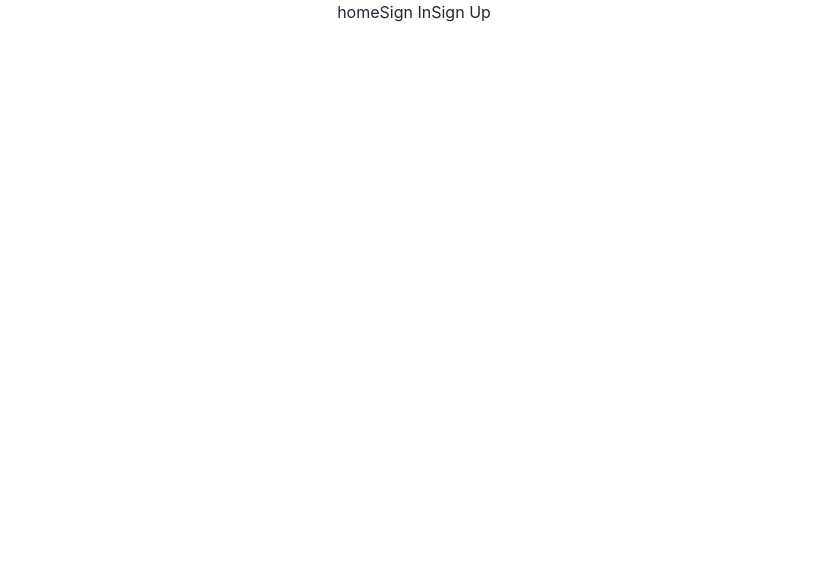
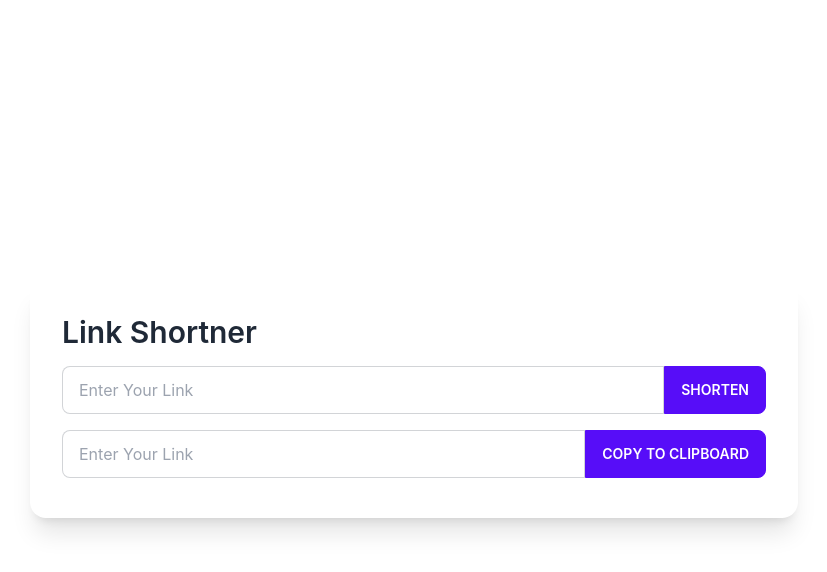
Before and after one commit to devmhimran/link-shortner, a React (Create React App) app in the folder link-shortner/: page / in a window 1280 px wide. Shown: the top 572 px of the page, without its empty margins (226-1053 px from the left). Built offline with nearby package versions, Linux system fonts and the light colour scheme.

Commit message:
Update Sign In option Update HomePage

```diff
--- a/link-shortner/package.json
+++ b/link-shortner/package.json
@@ -8,6 +8,7 @@
     "@testing-library/user-event": "^13.5.0",
     "daisyui": "^2.15.2",
     "react": "^18.1.0",
+    "react-copy-to-clipboard": "^5.1.0",
     "react-dom": "^18.1.0",
     "react-firebase-hooks": "^5.0.3",
     "react-hot-toast": "^2.2.0",
--- a/link-shortner/src/App.js
+++ b/link-shortner/src/App.js
@@ -7,7 +7,7 @@ import Home from './Component/Home/Home';
 
 function App() {
   return (
-    <div className="App">
+    <div className="">
         <Routes>
         <Route path="/" element={<Home></Home>} />
         <Route path="/signin" element={<SignIn></SignIn>} />
--- a/link-shortner/src/Component/Home/Home.js
+++ b/link-shortner/src/Component/Home/Home.js
@@ -2,11 +2,30 @@ import React from 'react';
 import { Link } from 'react-router-dom';
 
 const Home = () => {
+    const handleLink = (e) => {
+        e.preventDefault();
+        const link = e.target.inputLink.value;
+        console.log(link);
+    }
     return (
-        <div>
-            home
-            <Link to='/signin'>Sign In</Link>
-            <Link to='/signup'>Sign Up</Link>
+        <div className='container mx-auto w-full h-screen flex items-center'>
+            <div className="card shadow-xl w-3/5 mx-auto">
+                <div className="card-body">
+                    <h1 className='text-3xl font-semibold'>Link Shortner</h1>
+                    <form onSubmit={handleLink}>
+                        <div className="form-control">
+                            <label className="input-group my-2">
+                                <input name='inputLink' type="text" placeholder="Enter Your Link" className="input input-bordered w-full" />
+                                <button className='btn btn-primary'>Shorten</button>
+                            </label>
+                            <label className="input-group my-2">
+                                <input type="text" placeholder="Enter Your Link" className="input input-bordered w-full" />
+                                <button className='btn btn-primary'>Copy to clipboard</button>
+                            </label>
+                        </div>
+                    </form>
+                </div>
+            </div>
         </div>
     );
 };
--- a/link-shortner/src/Component/SignIn/SignIn.js
+++ b/link-shortner/src/Component/SignIn/SignIn.js
@@ -19,7 +19,7 @@ const SignIn = () => {
                         <small className='text-left'>Password</small>
                         <input type="password" name='password' placeholder="Enter your password" class="input input-bordered w-full max-w-xs my-2" />
                         <input type="submit" class="btn btn-secondary my-2" value='Sign in' />
-                        <small>Please register <Link to='/signup'></Link ></small>
+                        <div><Link to='/signup'>Please register</Link ></div>
                     </form>
                 </div>
             </div>
--- a/link-shortner/src/Component/SignUp/SignUp.js
+++ b/link-shortner/src/Component/SignUp/SignUp.js
@@ -1,11 +1,22 @@
 import React from 'react';
+import auth from '../firebase.init';
+import { useCreateUserWithEmailAndPassword } from 'react-firebase-hooks/auth';
 
 const SignUp = () => {
+    const [
+        createUserWithEmailAndPassword,
+        user,
+        loading,
+        error,
+      ] = useCreateUserWithEmailAndPassword(auth);
+
+
+
     return (
         <div className='container mx-auto'>
             <div class="card w-96 bg-base-100 shadow-xl  mx-auto mt-36">
                 <div className="card-body">
-                    <h1 className='text-2xl text-left font-bold'>Sing Up</h1>
+                    <h1 className='text-2xl text-left font-bold'>Sign Up</h1>
                     <form className=' text-left mt-5'>
                         <small className='text-left'>Name</small>
                         <input type="text" placeholder="Enter your name" class="input input-bordered w-full max-w-xs my-2" />
--- /dev/null
+++ b/link-shortner/src/Component/firebase.init.js
@@ -0,0 +1,21 @@
+// Import the functions you need from the SDKs you need
+import { initializeApp } from "firebase/app";
+import { getAuth } from 'firebase/auth';
+// TODO: Add SDKs for Firebase products that you want to use
+// https://firebase.google.com/docs/web/setup#available-libraries
+
+// Your web app's Firebase configuration
+const firebaseConfig = {
+  apiKey: "AIzaSyDuFNxylkjOR--Qkk_NVmWvaIOqosEZcBk",
+  authDomain: "link-shortner-68000.firebaseapp.com",
+  projectId: "link-shortner-68000",
+  storageBucket: "link-shortner-68000.appspot.com",
+  messagingSenderId: "308543900100",
+  appId: "1:308543900100:web:2f51f9a915621f1b3bfc91"
+};
+
+// Initialize Firebase
+const app = initializeApp(firebaseConfig);
+const auth = getAuth(app);
+
+export default auth;
```
Also changed, not shown: 1 other file (tests, documents, lock files or other folders).
